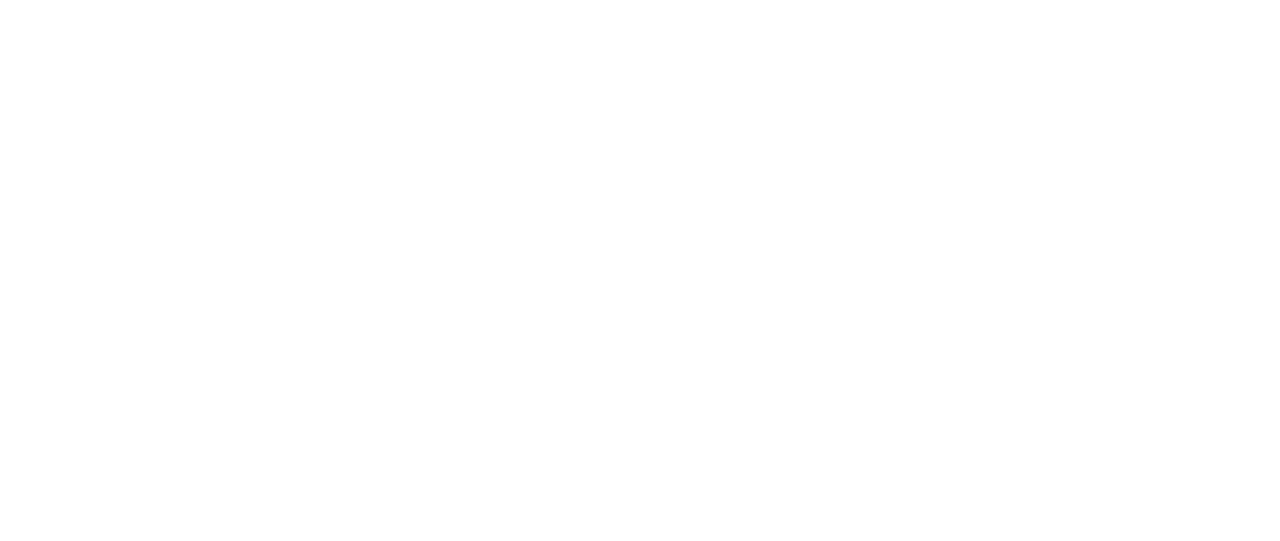
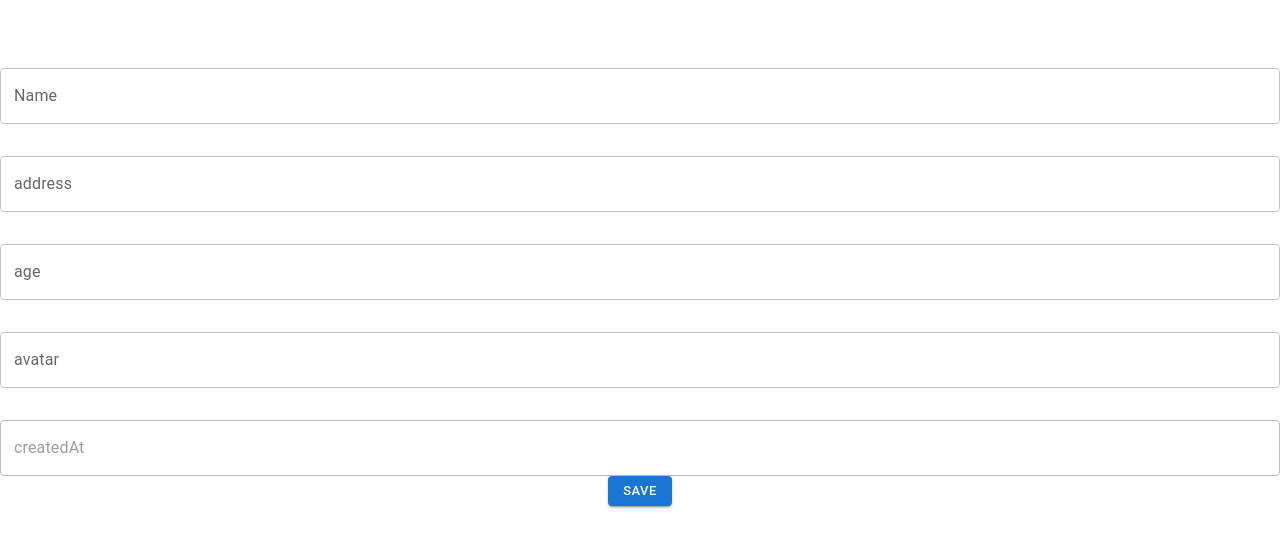
Before and after one commit to NguyenLock/FinalPEFer201m, a React (Create React App) app: page /updateStaff/1 in a window 1280 px wide. Shown: the part 256-797 px from the top of the page. Built offline with nearby package versions, Linux system fonts and the light colour scheme; no server answers.

Commit message:
Update Staff Complete

```diff
--- a/src/components/UpdateStaff.js
+++ b/src/components/UpdateStaff.js
@@ -66,6 +66,69 @@
     return (
         <div>
             <h1 className="font-pages">Update Staff</h1>
+            <form onSubmit={formik.handleSubmit}>
+                <Stack spacing={2}>
+                    <TextField
+                        label="Name"
+                        name="name"
+                        value={formik.values.name}
+                        onChange={formik.handleChange} />
+                    {formik.errors && (<Typography variant="caption" color="red">{formik.errors.name}</Typography>)}
+                    <TextField
+                    label="address"
+                    name="address"
+                    value={formik.values.address}
+                    onChange={formik.handleChange}/>
+                    {formik.errors && (<Typography variant="caption" color="red">{formik.errors.address}</Typography>)}
+                    <TextField
+                    label="age"
+                    name="age"
+                    value={formik.values.age}
+                    onChange={formik.handleChange}/>
+                    {formik.errors && (<Typography variant="caption" color="red">{formik.errors.age}</Typography>)}
+                    <TextField
+                    label="avatar"
+                    name="avatar"
+                    value={formik.values.avatar}
+                    onChange={formik.handleChange}/>
+                    {formik.errors && (<Typography variant="caption" color="red">{formik.errors.avatar}</Typography>)}
+                    <TextField
+                    label="createdAt"
+                    name="createdAt"
+                    disabled
+                    value={formik.values.createdAt}
+                    onChange={formik.handleChange}/>
+                </Stack>
+
+                <Button variant="contained" size="small"
+                type="submit">
+                    Save
+                </Button>
+            </form>
+
+            <Dialog
+                open={Open}
+                onClose={handleClose}
+                aria-labelledby="alert-dialog-title"
+                aria-describedby="alert-dialog-description"
+            >
+                <DialogTitle id="alert-dialog-title">
+                    {"Congraturation"}
+                </DialogTitle>
+                <DialogContent>
+                    <DialogContentText id="alert-dialog-description">
+                        <Alert severity="success">
+                            <AlertTitle>Adding successful!</AlertTitle>
+                        </Alert>
+                    </DialogContentText>
+                </DialogContent>
+                <DialogActions>
+                    <Button><Link to='/dashboard' style={{ textDecoration: "none" }}>Dashboard</Link></Button>
+                    <Button autoFocus onClick={handleClose}>
+                        Close
+                    </Button>
+                </DialogActions>
+            </Dialog>
 
 
         </div>
```
